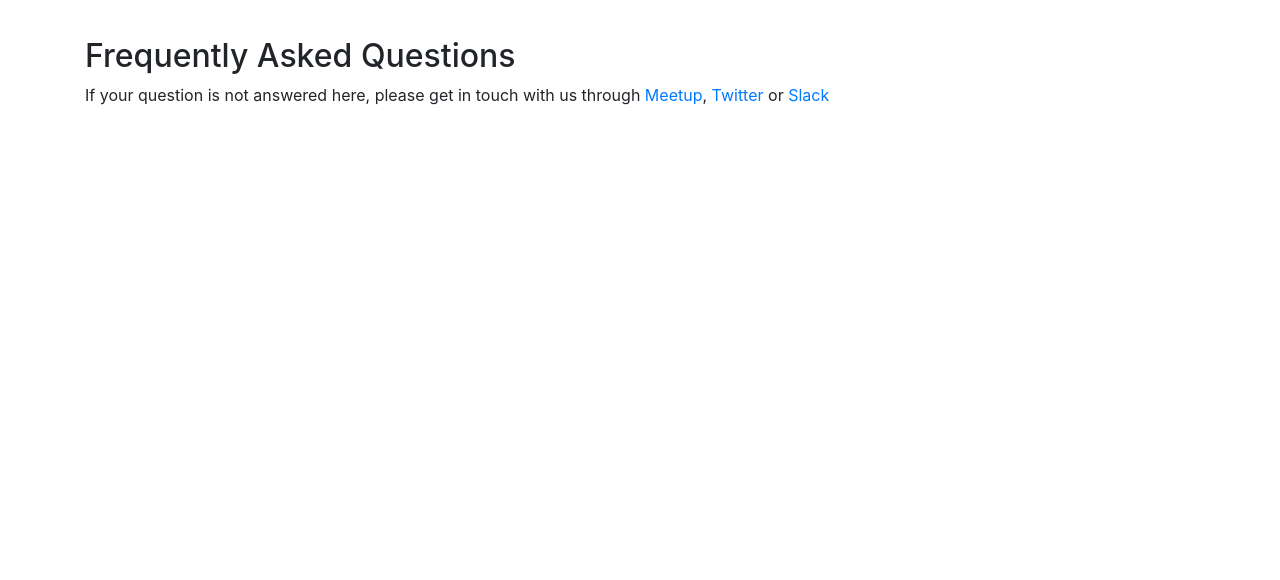
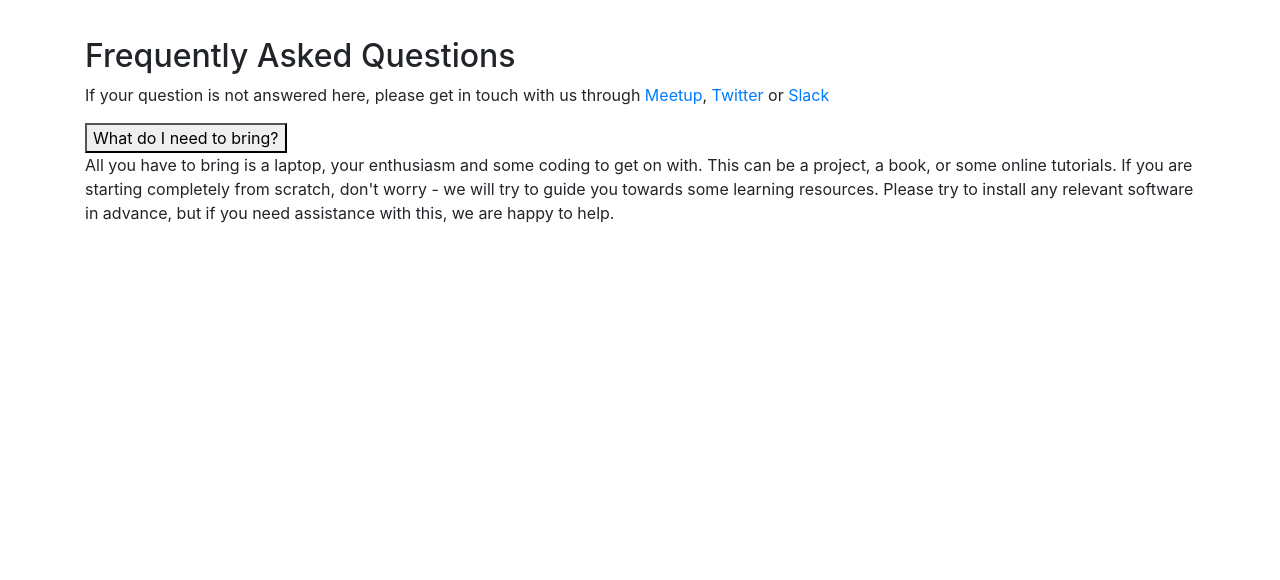
Before and after one commit to daffodil11/codeup-website-practice, a plain HTML site: page faq.html in a window 1280 px wide. Shown: the part 83-663 px from the top of the page. Drawn offline with nearby package versions, Linux system fonts and the light colour scheme.

Commit message:
Adds element structure and content for first q&a.

```diff
--- a/faq.html
+++ b/faq.html
@@ -34,7 +34,19 @@
         <section id="content">
             <div class="container">
                 <h2>Frequently Asked Questions</h2>
-                <p>If your question is not answered here, please get in touch with us through <a href="https://www.meetup.com/CodeUp-Sheffield/events/">Meetup</a>, <a href="https://twitter.com/CodeUpSHF">Twitter</a> or <a href="https://codeupshf-slack.herokuapp.com/">Slack</p>
+                <p>If your question is not answered here, please get in touch with us through <a href="https://www.meetup.com/CodeUp-Sheffield/events/">Meetup</a>, <a href="https://twitter.com/CodeUpSHF">Twitter</a> or <a href="https://codeupshf-slack.herokuapp.com/">Slack</a></p>
+                <div>
+                    <div>
+                        <button>
+                            What do I need to bring?
+                        </button>
+                        <div>
+                            <div>
+                                All you have to bring is a laptop, your enthusiasm and some coding to get on with. This can be a project, a book, or some online tutorials. If you are starting completely from scratch, don't worry - we will try to guide you towards some learning resources. Please try to install any relevant software in advance, but if you need assistance with this, we are happy to help.
+                            </div>
+                        </div>
+                    </div>
+                </div>
             </div>
         </section>
         <footer class="bg-dark text-light pt-2 pb-2">
```
